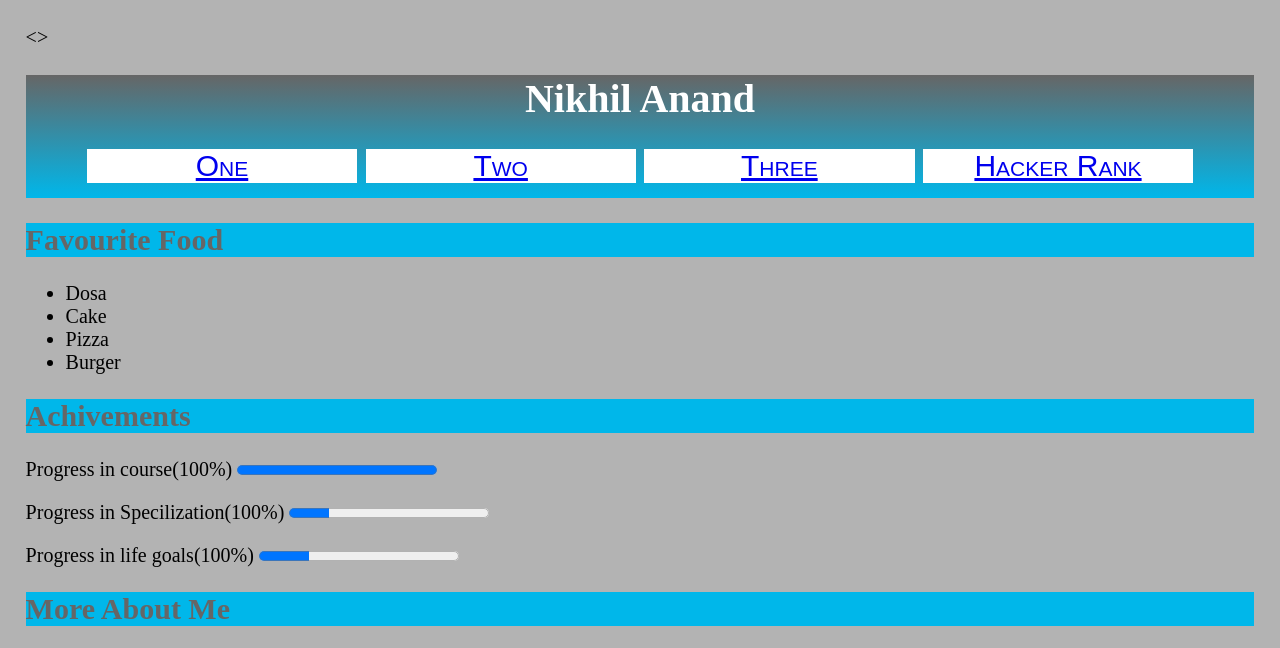
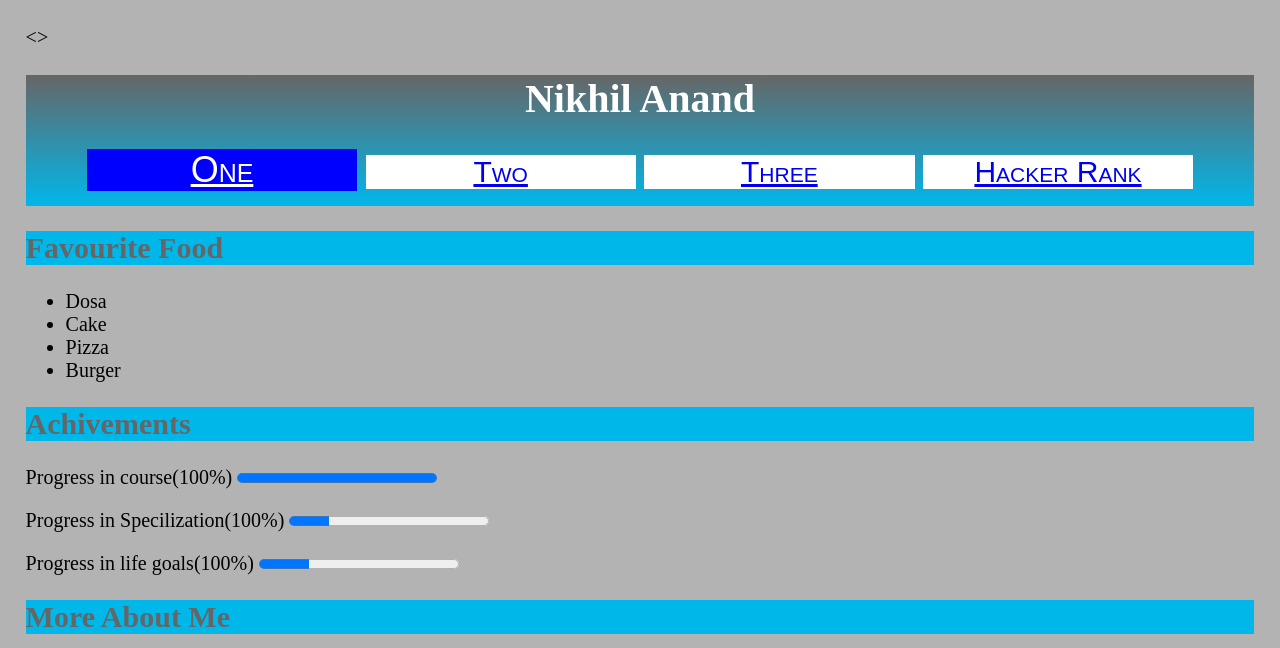
Before and after one commit to nikhil-nikhil-anand/css1, a plain HTML site: page intro_to_html5/intro_to_html5.html in a window 1280 px wide. In both pictures the pointer is over the link "One". Shown: the top 648 px of the page. Drawn offline with Linux system fonts and the light colour scheme.

Commit message:
Add files via upload

```diff
--- a/intro_to_html5/intro_to_html5.css
+++ b/intro_to_html5/intro_to_html5.css
@@ -38,6 +38,14 @@ nav a{
 	width:22%;
 }
 
+nav a:hover{
+	font-size: 120%;
+	background-color: blue;
+	color: white;
+
+
+}
+
 h2{
 	color: #666666;
 	background: #00b7ea;
```
